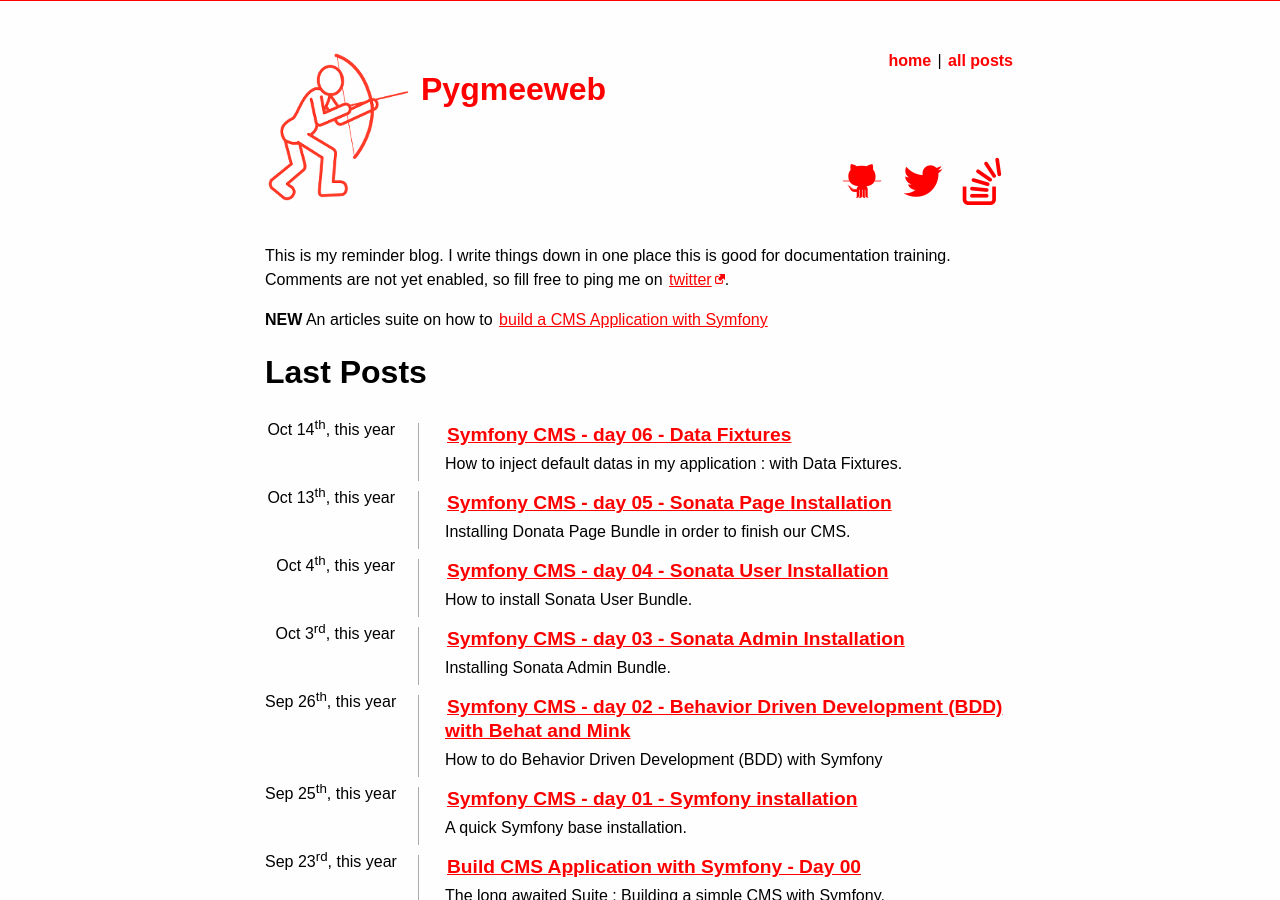
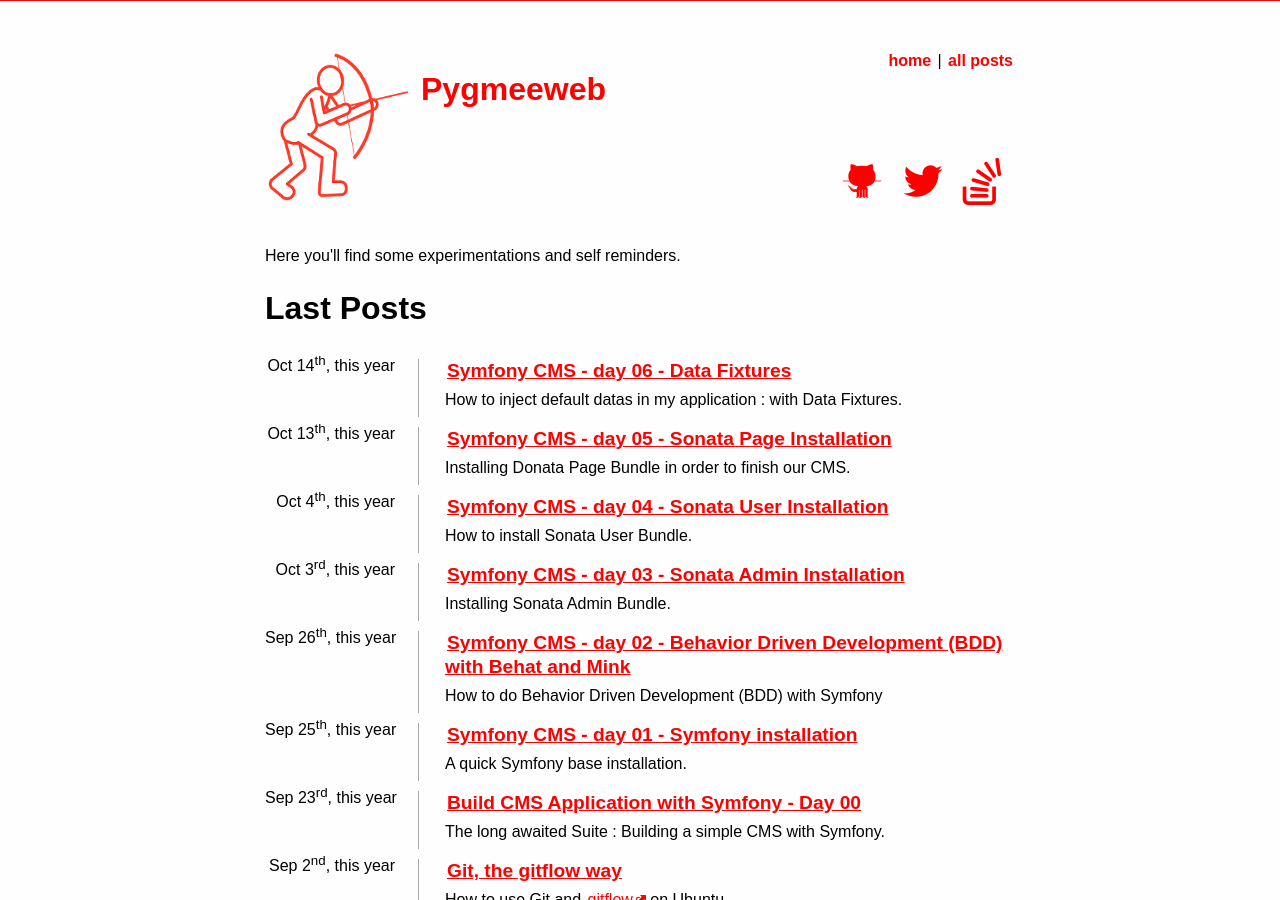
Before and after one commit to djacquel/pygmeeweb.com, a Jekyll site: the page built from index.html, in a window 1280 px wide and 900 px high. Built offline with Jekyll 4.4.1, drawn with Linux system fonts in a browser that asks for light colours; Markdown is read by kramdown in place of the engine named in the settings.

Commit message:
some edits

```diff
--- a/index.html
+++ b/index.html
@@ -3,15 +3,8 @@
 title: Home
 ---
 <div id="home">
-    <div class="intro">
-        <p>This is my reminder blog. I write things down in one place this is good for documentation training.<br>
-        Comments are not yet enabled, so fill free to ping me on <a href="http://twitter.com/djacquel/">twitter</a>.</p>
-
-        <p>
-            <strong>NEW</strong>
-            An articles suite on how to
-            <a href="{% post_url 2013-09-23-cms-day00 %}">build a CMS Application with Symfony</a>
-        </p>
+    <div class="intro lead">
+        <p>Here you'll find some experimentations and self reminders.</p>
     </div>
 
     <h1>Last Posts</h1>
```
Also changed, not shown: _drafts/2013-11-19-my-dev-env.markdown (+12 -7 lines), _posts/2013-10-14-cms-day06-data-fixtures.markdown (+4 -4 lines).
